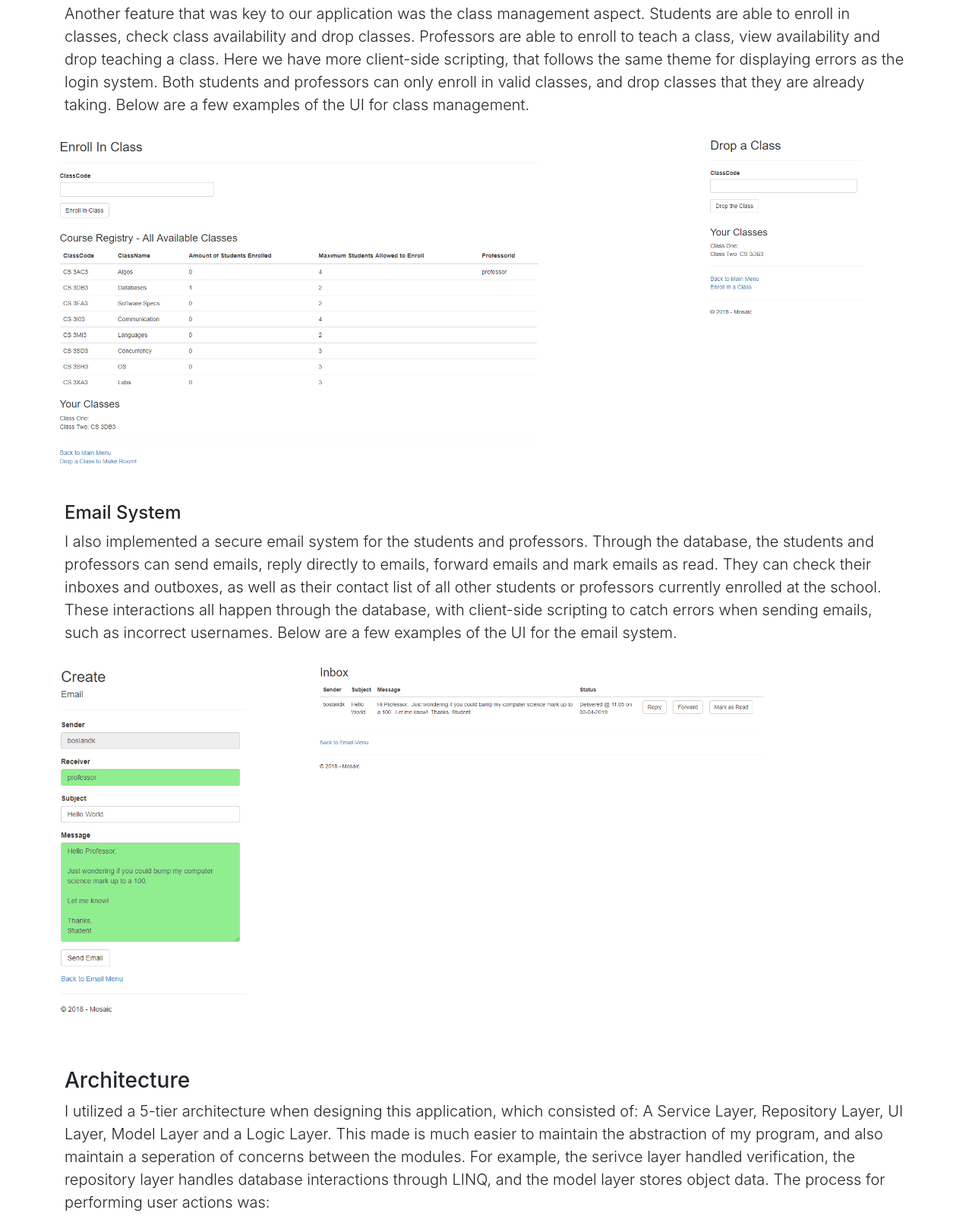
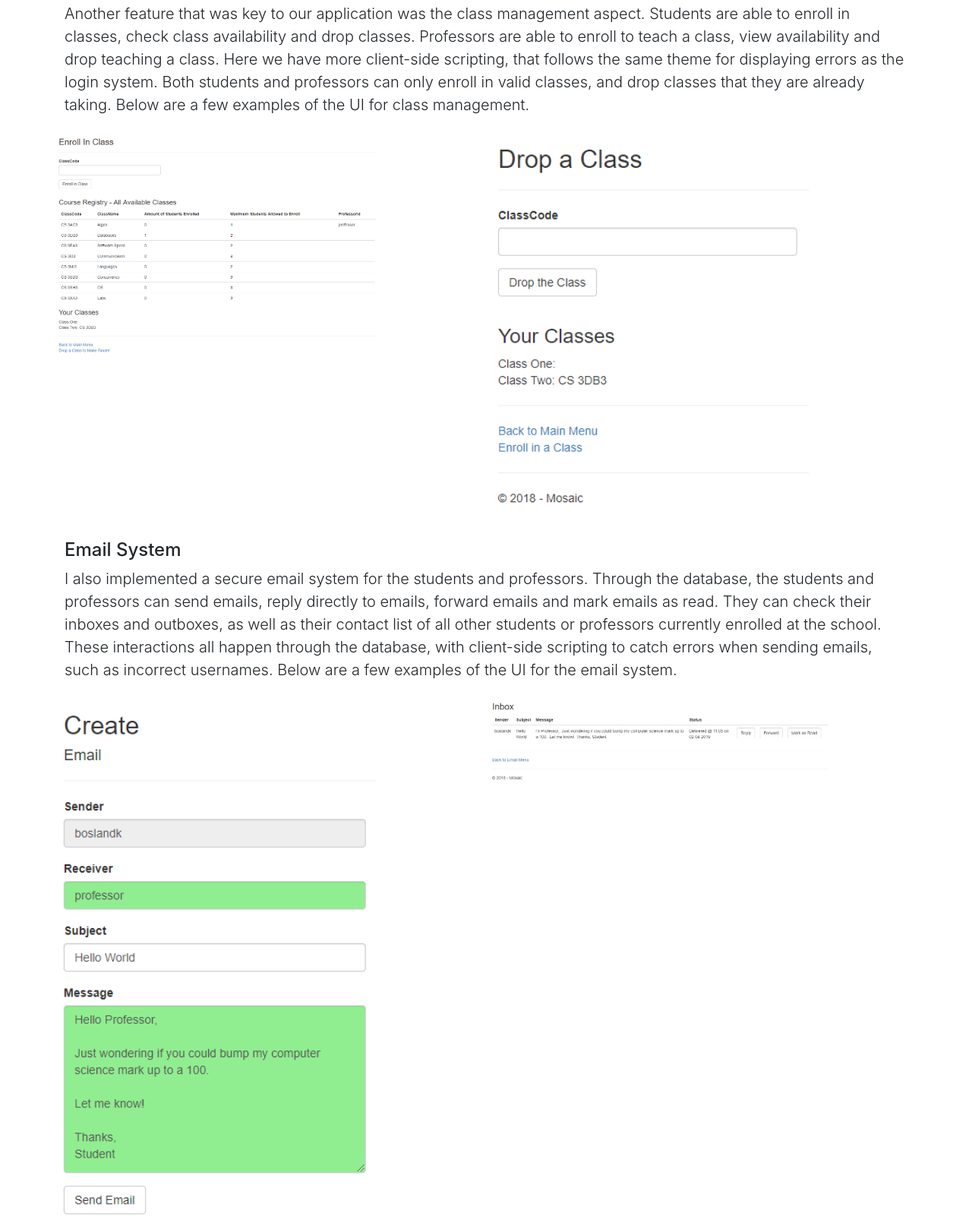
Before and after one commit to kbosland/kbosland.github.io, a website: page mosaic.html in a window 1280 px wide. Shown: the part 1431-3032 px from the top of the page at 76% size. Drawn offline with Linux system fonts and the light colour scheme.

Commit message:
Small changes mosaic page

```diff
--- a/css/heroic-features.css
+++ b/css/heroic-features.css
@@ -43,22 +43,26 @@ a.anchor {
   .img-column {
     flex-basis: 33%;
   }
+
 }
 
 @media(max-width: 1073px) {
    .img-column {
     flex-basis: 33%;
   }
+
 }
 
 @media(max-width: 815px) {
   .img-column {
     flex-basis: 50%;
   }
+
 }
 
 @media(max-width: 555px) {
   .img-column {
     flex-basis: 100%;
   }
+
 }
--- a/mosaic.html
+++ b/mosaic.html
@@ -107,7 +107,7 @@
           <img class="img" src="projectPhotos/Mosaic/login2.PNG" width="75%" />
       </div>
       <div class="img-column">
-        <img class="img" src="projectPhotos/Mosaic/login3.PNG" width="75%" />
+        <img class="img" src="projectPhotos/Mosaic/login3.png" width="75%" />
       </div>
     </div>
   </div>
@@ -124,10 +124,10 @@
     </p>
 
     <div class="row">
-      <div class="img-column" style="flex:75%">
+      <div class="img-column">
           <img  class="img" src="projectPhotos/Mosaic/enrollstudent.png" width="75%"/>
       </div>
-      <div class="img-column" style="flex:25%">
+      <div class="img-column">
         <img class="img" src="projectPhotos/Mosaic/dropstudent.png" width="75%"/>
       </div>
     </div>
@@ -145,11 +145,11 @@
     </p>
 
     <div class="row">
-      <div class="img-column" style="flex:30%">
+      <div class="img-column">
           <img  class="img" src="projectPhotos/Mosaic/sendemail.png" width="75%"/>
       </div>
-      <div class="img-column" style="flex:70%">
-        <img class="img" src="projectPhotos/Mosaic/profinbox.png" width="75%"/>
+      <div class="img-column">
+        <img class="img" src="projectPhotos/Mosaic/profinbox.png" width="80%"/>
       </div>
     </div>
   </div>
@@ -174,10 +174,7 @@
       </ol>
       <p class="lead">
       For the design of the application, I tried to keep it as simple as possible to increase usability for a variety of users.
-      Below, I have a diagram of how the layers interact to process user data - shown by a student login.
     </p>
-
-    <img src="projectPhotos/Mosaic/process.png"/>
 
   </div>
   <br/>
```
Also changed, not shown: projectPhotos/Mosaic/announcements.png (added).
